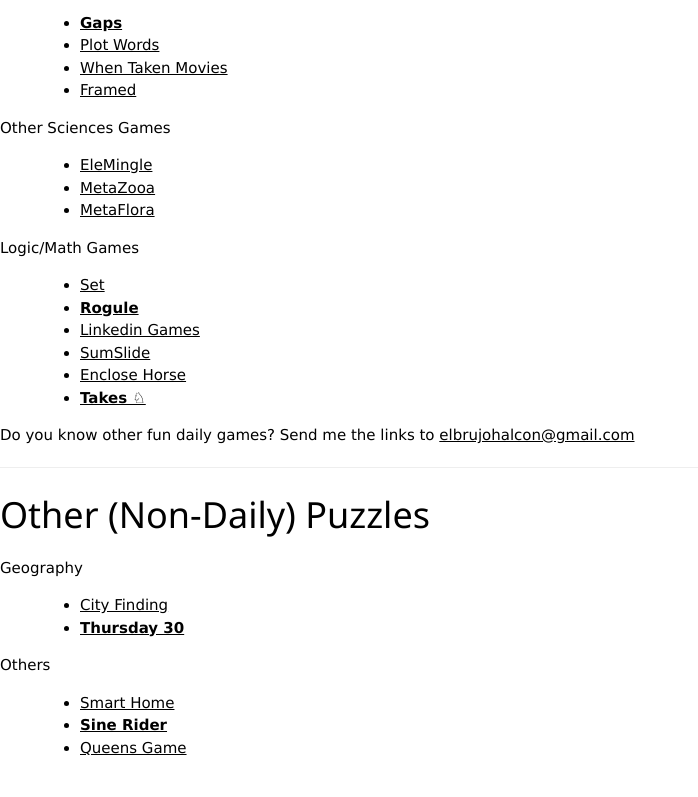
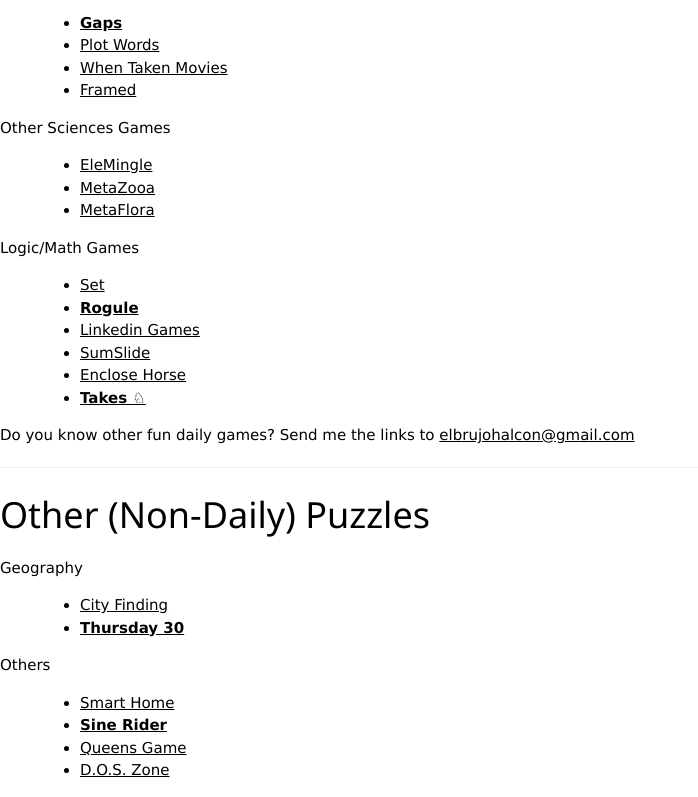
Before and after one commit to elbrujohalcon/elbrujohalcon.github.com, a plain HTML site: page daily-games.html in a window 1280 px wide. Shown: the part 961-1758 px from the top of the page, without its empty margins (0-698 px from the left). Before the commit the page ends 1735 px from the top, so only its background shows below. Drawn offline with nearby package versions, Linux system fonts and the light colour scheme.

Commit message:
Update daily-games.html

```diff
--- a/daily-games.html
+++ b/daily-games.html
@@ -99,6 +99,7 @@
                 <li><a href="https://smarthome.steviep.xyz/" target="_blank">Smart Home</a></li>
                 <li><a href="https://sinerider.com/" target="_blank"><b>Sine Rider</b></a></li>
                 <li><a href="https://queensgame.io/" target="_blank">Queens Game</a></li>
+                <li><a href="https://dos.zone/" target="_blank">D.O.S. Zone</a></li>
             </ul>
         </dd>
     </dl>
```
